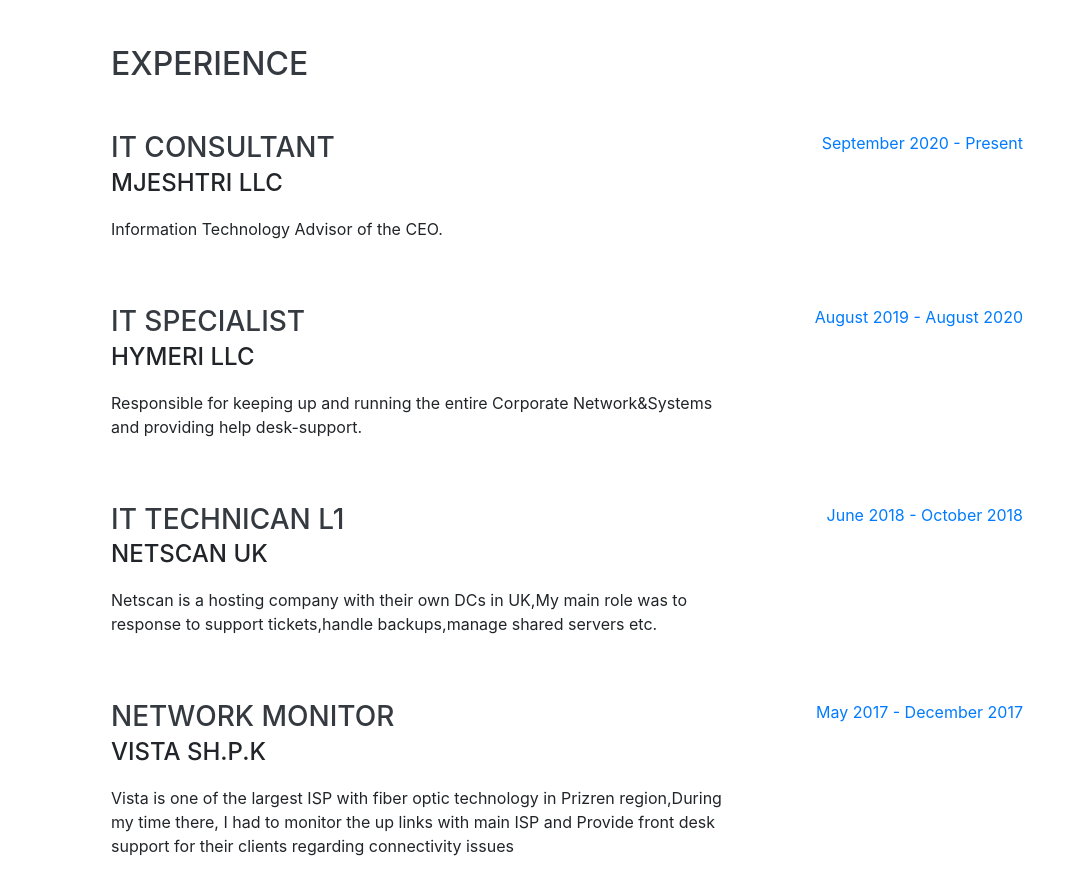
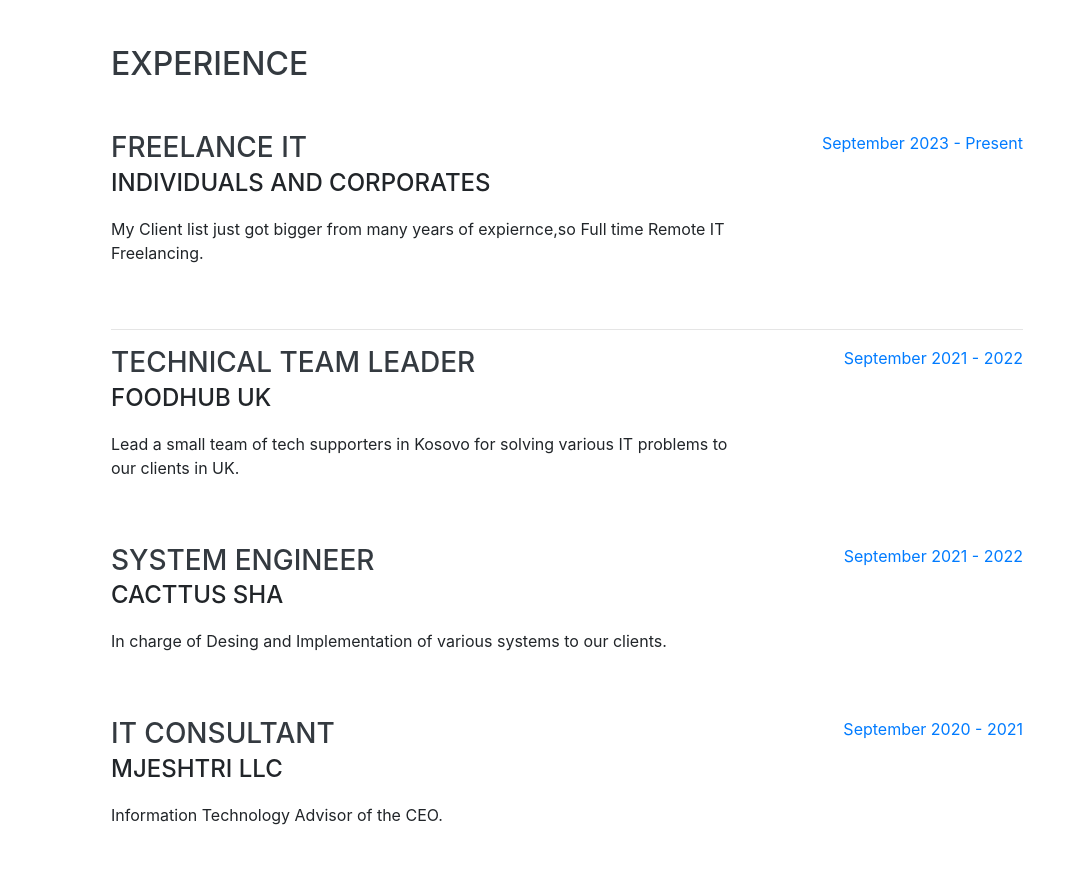
Before and after one commit to besfort-biz/cv, a website with bundled scripts: page index.html in a window 1280 px wide. Shown: the part 804-1681 px from the top of the page, without its empty margins (209-1280 px from the left). Built offline with nearby package versions, Linux system fonts and the light colour scheme; files whose address does not match are found by name; a web font is replaced by a local one.

Commit message:
small changes

```diff
--- a/index.html
+++ b/index.html
@@ -29,7 +29,7 @@
     <a class="navbar-brand js-scroll-trigger" href="#page-top">
       <span class="d-block d-lg-none">Besfort Shala</span>
       <span class="d-none d-lg-block">
-       <img class="img-fluid img-profile rounded-circle mx-auto mb-2" src="./img/bs.jpg" alt="BesfortShala">
+       <img class="img-fluid img-profile rounded-circle mx-auto mb-2" src="./img/profile.jpg" alt="BesfortShala">
       </span>
     </a>
     <button class="navbar-toggler" type="button" data-toggle="collapse" data-target="#navbarSupportedContent" aria-controls="navbarSupportedContent" aria-expanded="false" aria-label="Toggle navigation">
@@ -99,6 +99,40 @@
         <div class="w-100">
             <h2 class="mb-5">Experience</h2>
 
+            <div class="resume-item d-flex flex-column flex-md-row justify-content-between mb-5">
+                <div class="resume-content">
+                    <h3 class="mb-0">Freelance IT</h3>
+                    <div class="subheading mb-3">Individuals and Corporates</div>
+                    <p>My Client list just got bigger from many years of expiernce,so Full time Remote IT Freelancing.</p>
+                </div>
+                <div class="resume-date text-md-right">
+                    <span class="text-primary">September 2023 - Present</span>
+                </div>
+            </div>
+            <hr />
+
+            <div class="resume-item d-flex flex-column flex-md-row justify-content-between mb-5">
+                <div class="resume-content">
+                    <h3 class="mb-0">Technical Team leader</h3>
+                    <div class="subheading mb-3">FoodHub UK</div>
+                    <p>Lead a small team of tech supporters in Kosovo for solving various IT problems to our clients in UK.</p>
+                </div>
+                <div class="resume-date text-md-right">
+                    <span class="text-primary">September 2021 - 2022</span>
+                </div>
+            </div>
+
+
+            <div class="resume-item d-flex flex-column flex-md-row justify-content-between mb-5">
+                <div class="resume-content">
+                    <h3 class="mb-0">System Engineer</h3>
+                    <div class="subheading mb-3">Cacttus Sha</div>
+                    <p>In charge of Desing and Implementation of various systems to our clients.</p>
+                </div>
+                <div class="resume-date text-md-right">
+                    <span class="text-primary">September 2021 - 2022</span>
+                </div>
+            </div>
 
             <div class="resume-item d-flex flex-column flex-md-row justify-content-between mb-5">
                 <div class="resume-content">
@@ -107,7 +141,7 @@
                     <p>Information Technology Advisor of the CEO.</p>
                 </div>
                 <div class="resume-date text-md-right">
-            <span class="text-primary">September 2020 - Present</span>
+                    <span class="text-primary">September 2020 - 2021</span>
                 </div>
             </div>
 
```
Lines whose indentation alone changed are shown as unchanged.
